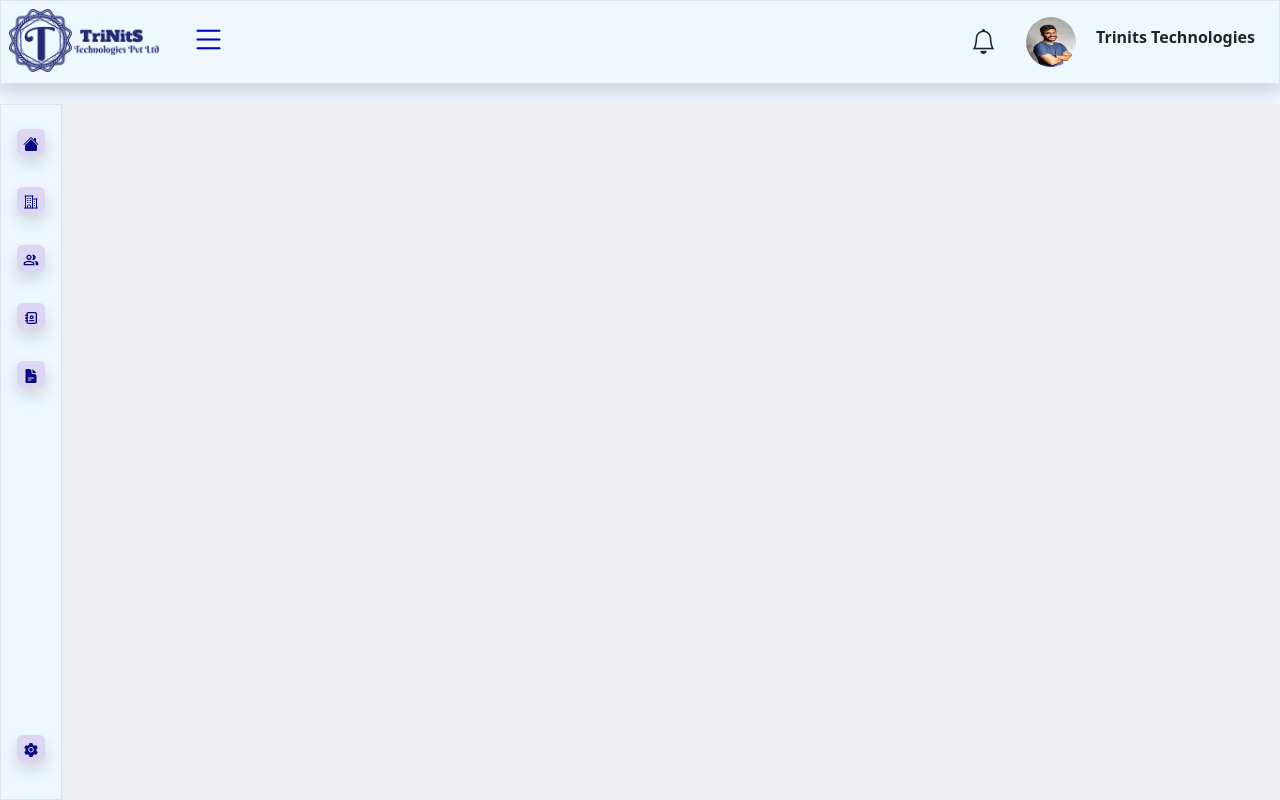
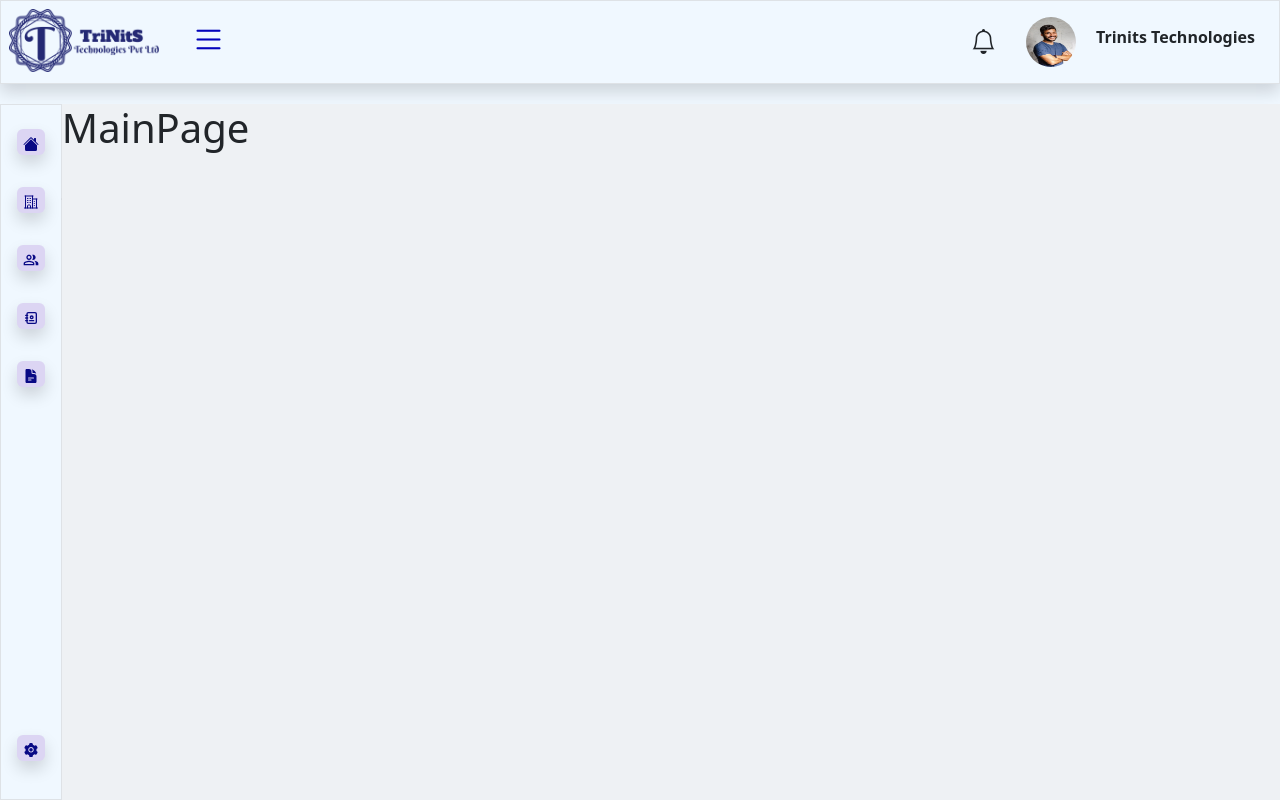
Before and after one commit to TriNitSTechnologies/payroll-management, a React (Create React App) app in the folder ui/: page /Mainpage in a window 1280 px wide. Built offline with nearby package versions, Linux system fonts and the light colour scheme.

Commit message:
new main page add

```diff
--- a/ui/src/App.js
+++ b/ui/src/App.js
@@ -13,6 +13,7 @@ import { useState } from "react";
 import Register from "./Components/LoginPage/Register";
 import Login from "./Components/LoginPage/Login";
 import ForgotPassword from "./Components/LoginPage/ForgotPassword";
+import MainPage from "./Components/MainPage/MainPage";
 
 
 function App() {
@@ -38,6 +39,9 @@ function handlesidebarstatus(){
           <Switch>
             <Route path="/" exact>
               <Home />
+            </Route>
+            <Route path="/Mainpage">
+              <MainPage />
             </Route>
 
             <Route path="/report">
--- /dev/null
+++ b/ui/src/Components/MainPage/MainPage.js
@@ -0,0 +1,8 @@
+export default function MainPage(){
+return(
+    <div>
+        <h1>MainPage</h1>
+    </div>
+)
+
+}
```
Also changed, not shown: 1 other file (tests, documents, lock files or other folders).
